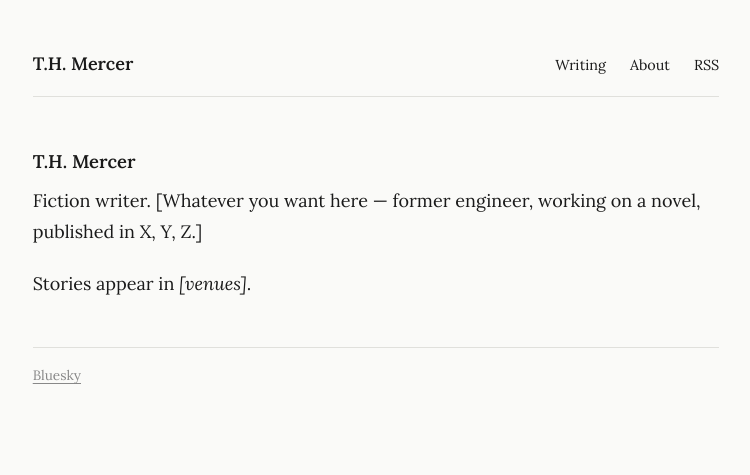
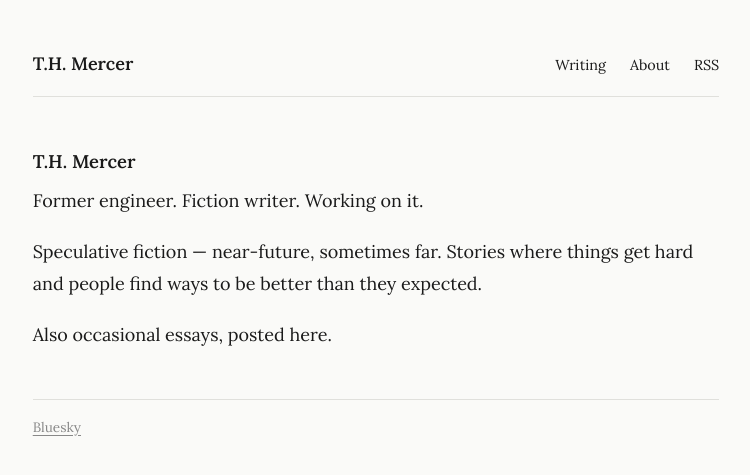
Before and after one commit to thmercer/thmercer.github.io, a Jekyll site: the page built from about.md, in a window 1280 px wide. Shown: the top 475 px of the page, without its empty margins (264-1014 px from the left). Built offline with Jekyll 4.4.1, drawn with Linux system fonts in a browser that asks for light colours.

Commit message:
Revise 'About' section to clarify background and writing focus, emphasizing speculative fiction themes and the inclusion of essays.

```diff
--- a/about.md
+++ b/about.md
@@ -5,7 +5,9 @@ title: About
 
 ## T.H. Mercer
 
-Fiction writer. [Whatever you want here — former engineer, working on a novel,
-published in X, Y, Z.]
+Former engineer. Fiction writer. Working on it.
 
-Stories appear in *[venues]*.
+Speculative fiction — near-future, sometimes far. Stories where
+things get hard and people find ways to be better than they expected.
+
+Also occasional essays, posted here.
```
